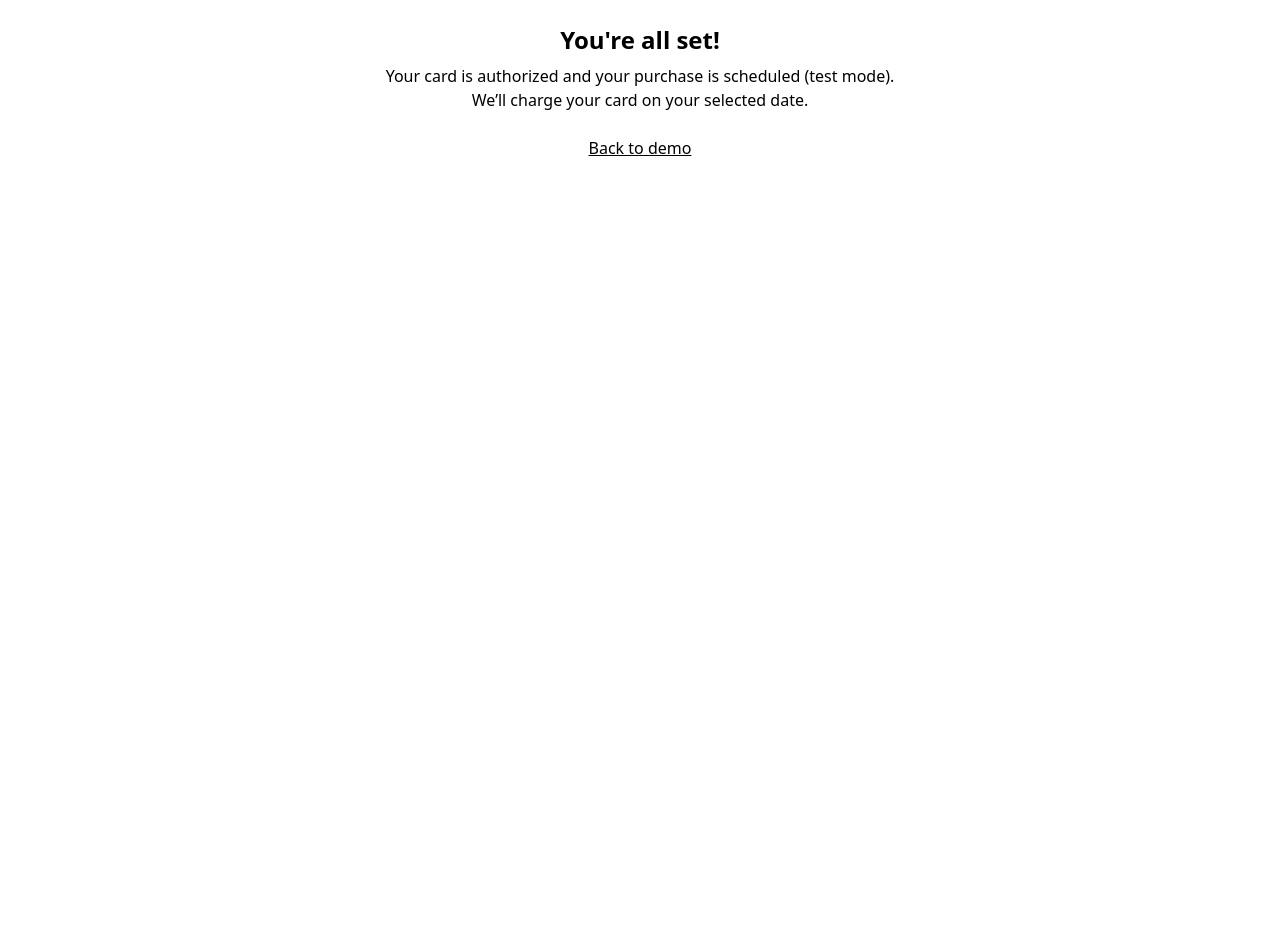
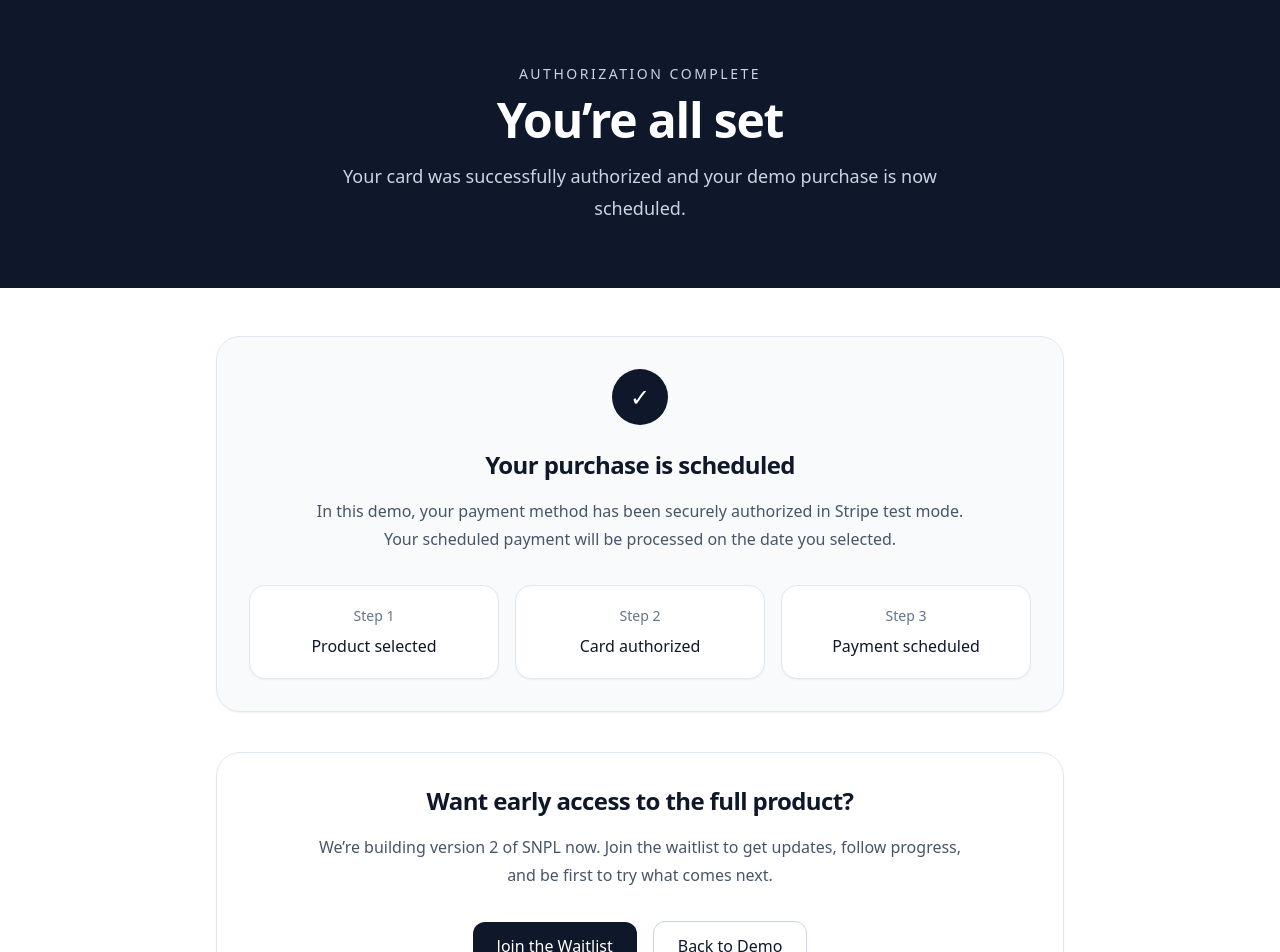
Before and after one commit to snpl-git/snpl-landingpage, a Next.js app: page /demo/success in a window 1280 px wide. Shown: the top 952 px of the page. Before the commit the page ends 800 px from the top, so only its background shows below. Built offline with nearby package versions, Linux system fonts and the light colour scheme.

Commit message:
Redesign Success page layout and content

```diff
--- a/app/demo/success/page.tsx
+++ b/app/demo/success/page.tsx
@@ -1,14 +1,84 @@
 export default function Success() {
   return (
-    <main className="mx-auto max-w-xl p-6 text-center">
-      <h1 className="text-2xl font-semibold">You're all set!</h1>
-      <p className="mt-2">
-        Your card is authorized and your purchase is scheduled (test mode).
-        We’ll charge your card on your selected date.
-      </p>
-      <a className="underline mt-6 inline-block" href="/demo">
-        Back to demo
-      </a>
+    <main className="min-h-screen bg-white text-slate-900">
+      <section className="bg-slate-900 text-white">
+        <div className="mx-auto max-w-4xl px-6 py-16 text-center">
+          <p className="mb-3 text-sm font-medium uppercase tracking-[0.18em] text-slate-300">
+            Authorization Complete
+          </p>
+          <h1 className="text-4xl font-semibold tracking-tight sm:text-5xl">
+            You’re all set
+          </h1>
+          <p className="mt-4 mx-auto max-w-2xl text-lg leading-8 text-slate-300">
+            Your card was successfully authorized and your demo purchase is now scheduled.
+          </p>
+        </div>
+      </section>
+
+      <section className="mx-auto max-w-4xl px-6 py-12">
+        <div className="rounded-3xl border border-slate-200 bg-slate-50 p-8 shadow-sm">
+          <div className="mx-auto max-w-2xl text-center">
+            <div className="mx-auto mb-6 flex h-14 w-14 items-center justify-center rounded-full bg-slate-900 text-white text-2xl">
+              ✓
+            </div>
+
+            <h2 className="text-2xl font-semibold tracking-tight">
+              Your purchase is scheduled
+            </h2>
+
+            <p className="mt-4 text-base leading-7 text-slate-600">
+              In this demo, your payment method has been securely authorized in Stripe test mode.
+              Your scheduled payment will be processed on the date you selected.
+            </p>
+          </div>
+
+          <div className="mt-8 grid gap-4 md:grid-cols-3">
+            <div className="rounded-2xl border border-slate-200 bg-white p-5 text-center shadow-sm">
+              <p className="text-sm font-medium text-slate-500">Step 1</p>
+              <p className="mt-2 font-medium">Product selected</p>
+            </div>
+
+            <div className="rounded-2xl border border-slate-200 bg-white p-5 text-center shadow-sm">
+              <p className="text-sm font-medium text-slate-500">Step 2</p>
+              <p className="mt-2 font-medium">Card authorized</p>
+            </div>
+
+            <div className="rounded-2xl border border-slate-200 bg-white p-5 text-center shadow-sm">
+              <p className="text-sm font-medium text-slate-500">Step 3</p>
+              <p className="mt-2 font-medium">Payment scheduled</p>
+            </div>
+          </div>
+        </div>
+
+        <div className="mt-10 rounded-3xl border border-slate-200 bg-white p-8 shadow-sm">
+          <div className="mx-auto max-w-2xl text-center">
+            <h3 className="text-2xl font-semibold tracking-tight">
+              Want early access to the full product?
+            </h3>
+
+            <p className="mt-4 text-base leading-7 text-slate-600">
+              We’re building version 2 of SNPL now. Join the waitlist to get updates,
+              follow progress, and be first to try what comes next.
+            </p>
+
+            <div className="mt-8 flex flex-col items-center justify-center gap-4 sm:flex-row">
+              <a
+                href="/#waitlist"
+                className="inline-flex rounded-xl bg-slate-900 px-6 py-3 text-white transition hover:bg-slate-800"
+              >
+                Join the Waitlist
+              </a>
+
+              <a
+                href="/demo"
+                className="inline-flex rounded-xl border border-slate-300 px-6 py-3 text-slate-900 transition hover:bg-slate-50"
+              >
+                Back to Demo
+              </a>
+            </div>
+          </div>
+        </div>
+      </section>
     </main>
   )
 }
```
